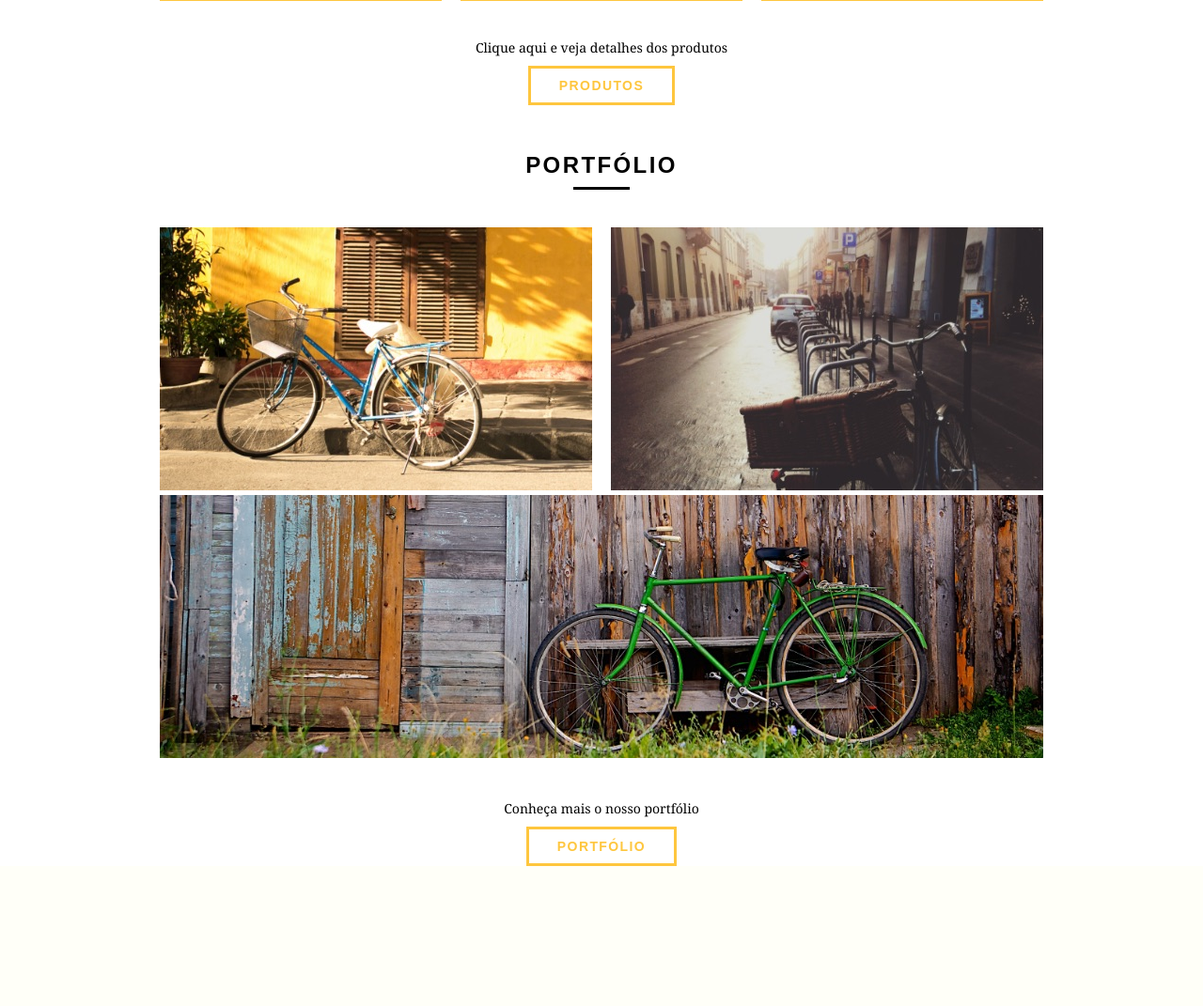
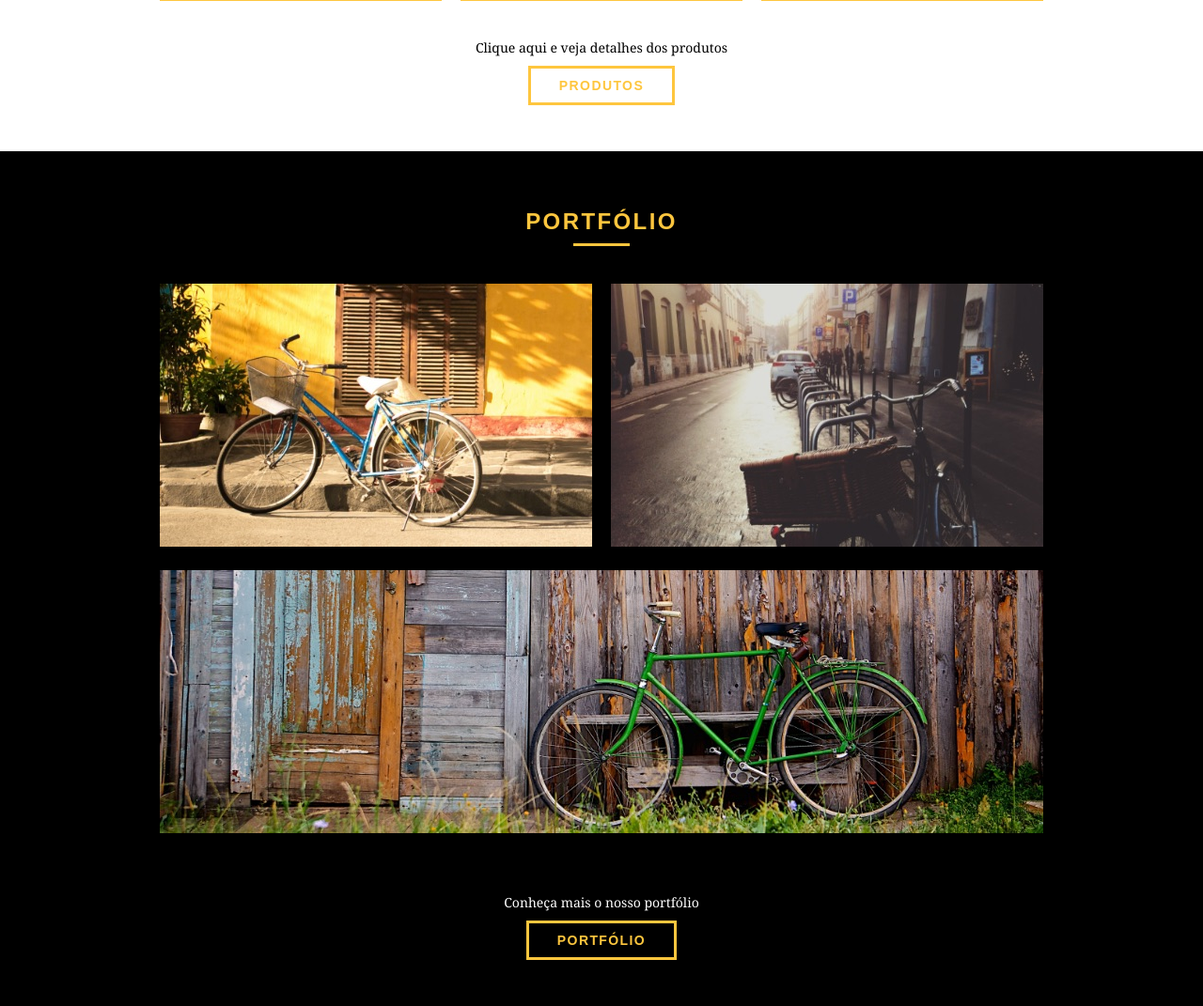
Before and after one commit to jorgeteixeirajr/webdesigncompleto, a PHP site: page / in a window 1280 px wide. Shown: the part 942-2013 px from the top of the page at 94% size. Before the commit the page ends 1864 px from the top, so only its background shows below. Run offline with PHP 8.4, Linux system fonts and the light colour scheme.

Commit message:
Ajuste no estilo da seção portfólio.

```diff
--- a/bikcraft/css/style.css
+++ b/bikcraft/css/style.css
@@ -178,3 +178,30 @@ p {
 .call p {
   margin-bottom: 20px;
 }
+
+/* Portfólio */
+.portfolio {
+  background: #000;
+  padding: 60px 0;
+}
+
+.portfolio .subtitulo {
+  color: #fec63e;
+}
+
+.portfolio h2::after {
+  content: "";
+  display: block;
+  width: 60px;
+  height: 3px;
+  margin: 8px auto;
+  background: #fec63e;
+}
+
+.portfolio_lista li {
+  margin-bottom: 20px;
+}
+
+.portfolio .call p {
+  color: #fff;
+}
```
